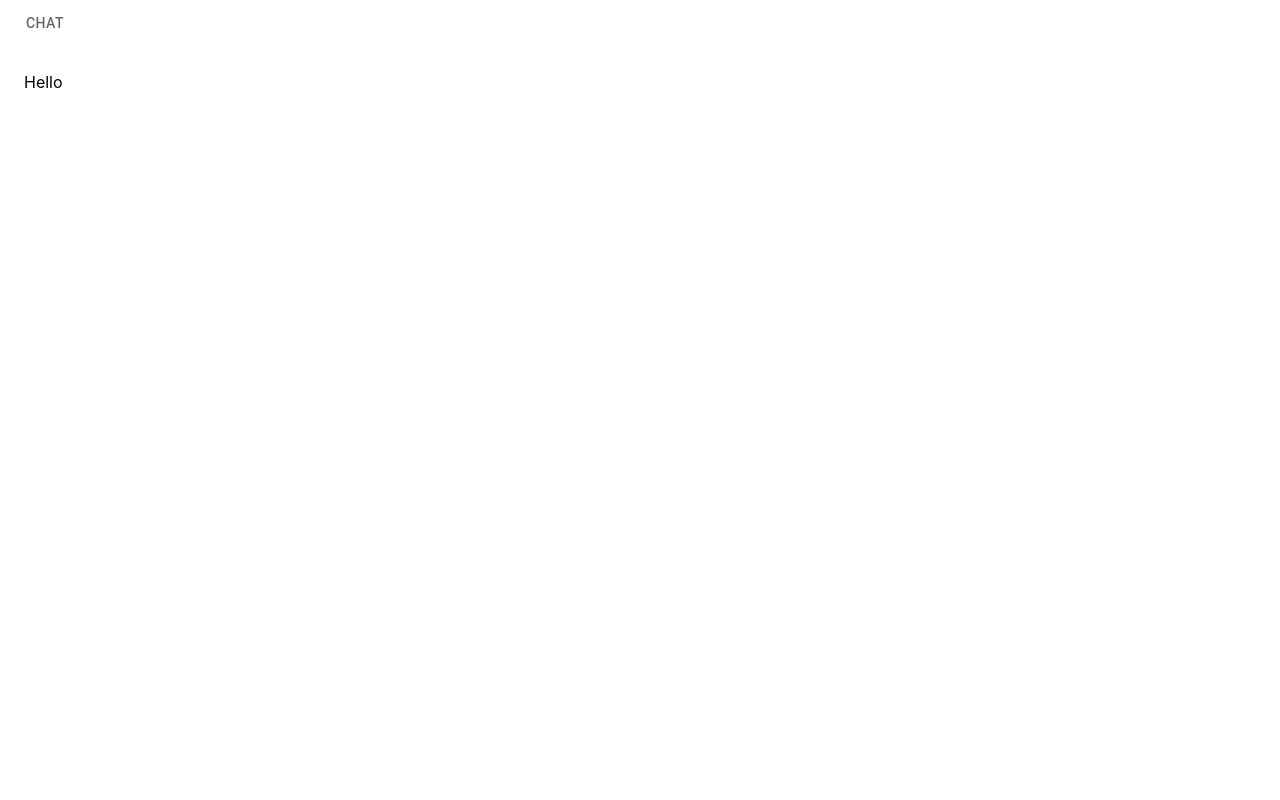
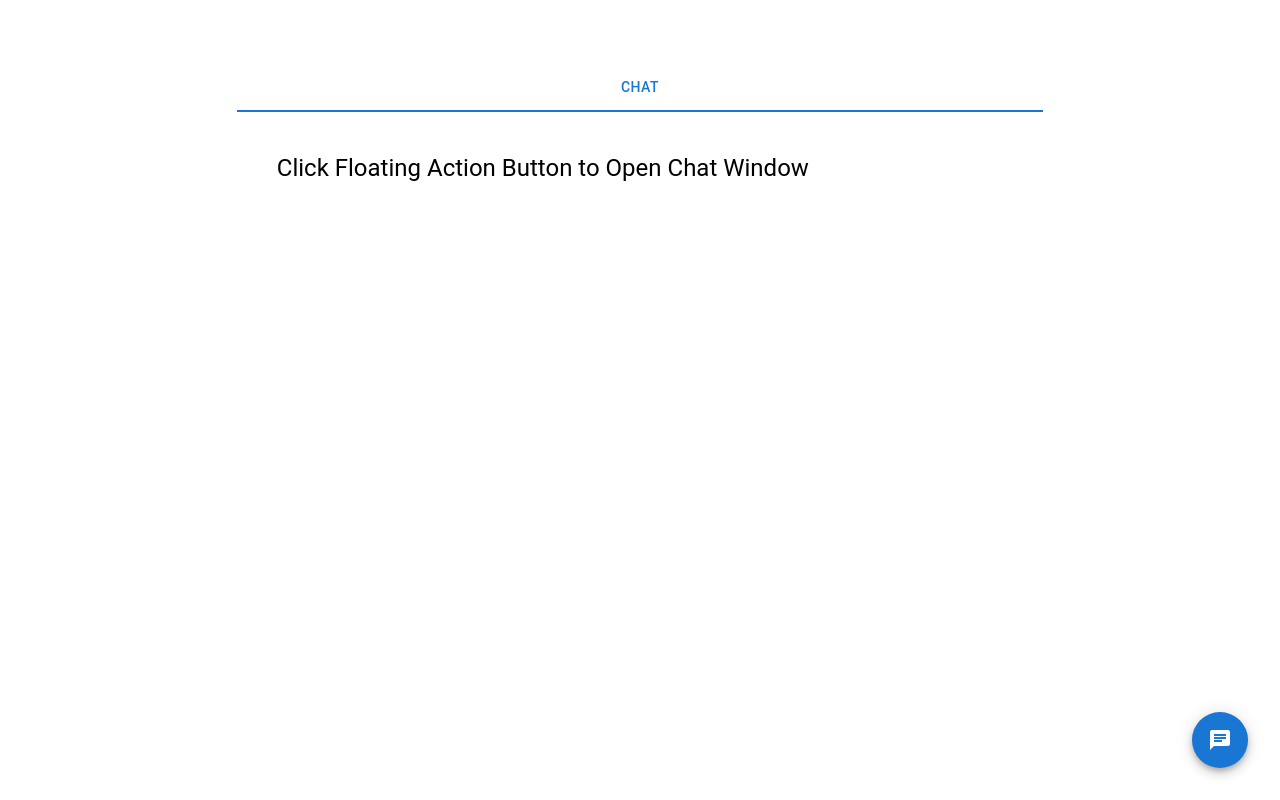
Before and after one commit to millerhs/react-playground, a React (Create React App) app in the folder playground/: page / in a window 1280 px wide. Built offline with nearby package versions, Linux system fonts and the light colour scheme.

Commit message:
Add sample draggable component

```diff
--- a/playground/src/App.tsx
+++ b/playground/src/App.tsx
@@ -4,6 +4,7 @@ import Grid from '@mui/material/Grid';
 import Tab from '@mui/material/Tab';
 import Tabs from '@mui/material/Tabs';
 import React from 'react';
+import ChatContainer from './components/ChatContainer';
 
 enum TabOptions {
   Chat = 'Chat',
@@ -22,17 +23,31 @@ const App = () => {
   };
 
   return (
-    <Grid container direction='column' sx={{ width: '60vw', padidng: '4rem' }}>
+    <Grid
+      container
+      direction='column'
+      alignItems='center'
+      sx={{ width: '100vw', height: '100vh', padding: '4rem' }}
+    >
+      <Grid container sx={{ width: '70%', height: '100%' }}>
         <TabContext value={selectedTab}>
           <Grid container item direction='row'>
-          <Tabs value={selectedTab} onChange={handleTabChange}>
-            <Tab label='Chat' />
+            <Tabs
+              value={selectedTab}
+              onChange={handleTabChange}
+              variant='fullWidth'
+              sx={{ width: '100%' }}
+            >
+              <Tab label='Chat' value={TabOptions.Chat} />
             </Tabs>
           </Grid>
-        <Grid container item sx={{ height: '100%' }}>
-          <TabPanel value={selectedTab}>Hello</TabPanel>
+          <Grid container item sx={{ height: '100%', width: '100%' }}>
+            <TabPanel value={TabOptions.Chat}>
+              <ChatContainer />
+            </TabPanel>
           </Grid>
         </TabContext>
+      </Grid>
     </Grid>
   );
 };
--- /dev/null
+++ b/playground/src/components/ChatContainer.tsx
@@ -0,0 +1,30 @@
+import { Chat } from '@mui/icons-material';
+import Box from '@mui/material/Box';
+import Fab from '@mui/material/Fab';
+import Typography from '@mui/material/Typography';
+import React from 'react';
+import ChatWindow from './ChatWindow';
+
+const ChatContainer = () => {
+  const [showChatWindow, setShowChatWindow] = React.useState<boolean>(false);
+
+  return (
+    <Box sx={{ height: '100%', width: '100%' }}>
+      <Typography variant='h5' sx={{ padding: '1rem' }}>
+        Click Floating Action Button to Open Chat Window
+      </Typography>
+      <Fab
+        sx={{ position: 'absolute', bottom: '2rem', right: '2rem' }}
+        color='primary'
+        onClick={() => setShowChatWindow(!showChatWindow)}
+      >
+        <Chat />
+      </Fab>
+      {showChatWindow && (
+        <ChatWindow handleClose={() => setShowChatWindow(false)} />
+      )}
+    </Box>
+  );
+};
+
+export default ChatContainer;
--- /dev/null
+++ b/playground/src/components/ChatWindow.tsx
@@ -0,0 +1,20 @@
+import Box from '@mui/material/Box';
+import Dialog from '@mui/material/Dialog';
+import DialogContent from '@mui/material/DialogContent';
+import DialogTitle from '@mui/material/DialogTitle';
+import Modal from '@mui/material/Modal';
+import Paper, { PaperProps } from '@mui/material/Paper';
+import Typography from '@mui/material/Typography';
+import Draggable from 'react-draggable';
+
+const ChatWindow = (props: { handleClose: Function }) => {
+  return (
+    <Draggable>
+      <Paper elevation={5} sx={{ cursor: 'move' }}>
+        <Typography variant={'h3'}>Drag meeeee</Typography>
+      </Paper>
+    </Draggable>
+  );
+};
+
+export default ChatWindow;
```
Lines whose indentation alone changed are shown as unchanged.
